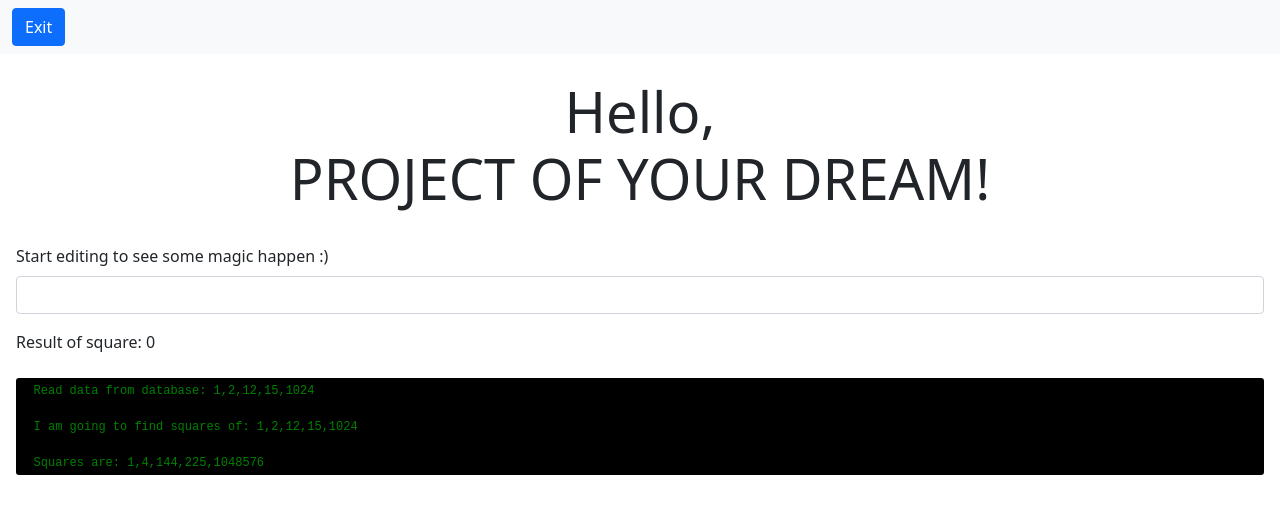
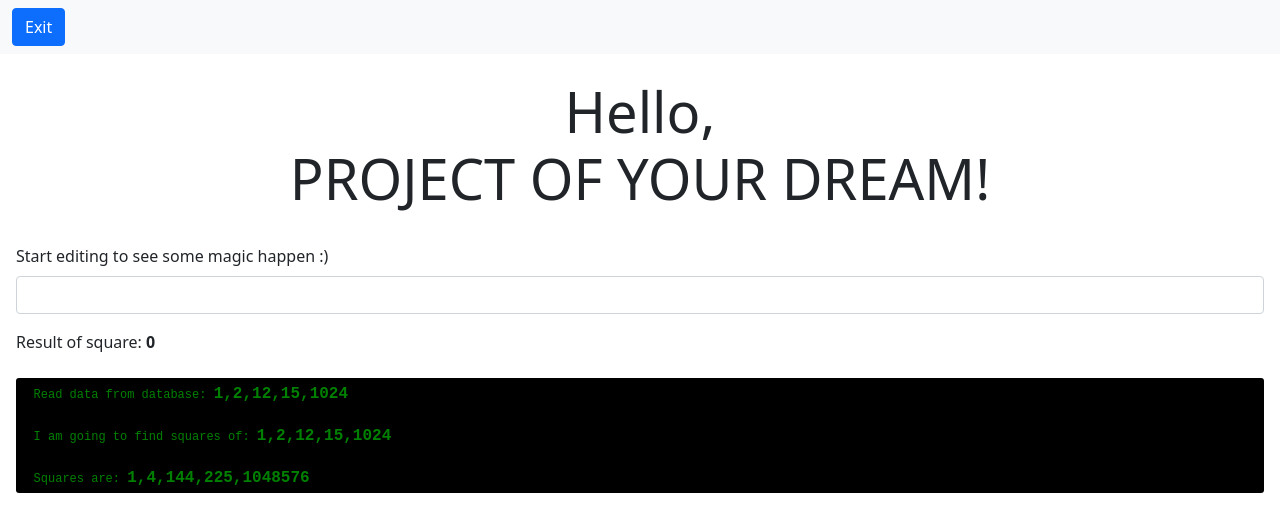
Before and after one commit to uladzimir-miadzinski/angular-ivy-ultra-bad-project, an Angular app: page / in a window 1280 px wide. Shown: the top 532 px of the page. Built offline with nearby package versions, Linux system fonts and the light colour scheme.

Commit message:
3 files modified

```diff
--- a/src/app/app.component.html
+++ b/src/app/app.component.html
@@ -13,7 +13,7 @@
   </div>
 
   <span>
-    Result of square: {{ getSquare(value) }}
+    Result of square: <strong>{{ getSquare(value) }}</strong>
   </span>
 
   <br>
--- a/src/app/database-calculations/database-calculations.component.html
+++ b/src/app/database-calculations/database-calculations.component.html
@@ -1,7 +1,7 @@
 <pre>
-  Read data from database: {{ database | async }}
+  Read data from database: <strong>{{ database | async }}</strong>
 
-  I am going to find squares of: {{ database | async }}
+  I am going to find squares of: <strong>{{ database | async }}</strong>
 
-  Squares are: {{ convertToSquares(database | async) }}
+  Squares are: <strong>{{ convertToSquares(database | async) }}</strong>
 </pre>
--- a/src/styles.css
+++ b/src/styles.css
@@ -1 +1,5 @@
 @import url("https://cdn.jsdelivr.net/npm/bootstrap@5.1.3/dist/css/bootstrap.min.css");
+
+body {
+  min-width: 440px;
+}
```
